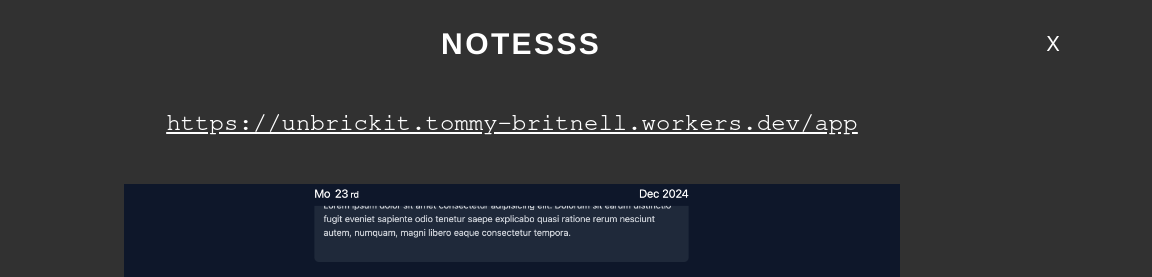
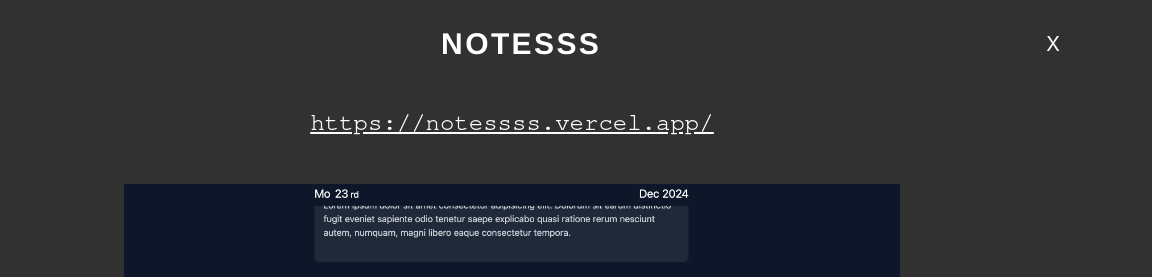
Before and after one commit to Britnell/portfolio, an Astro site: page /portfolio/work/notess in a window 1280 px wide. Shown: the top 277 px of the page, 128-1280 px from the left. Built offline with nearby package versions, Linux system fonts and the light colour scheme; Astro itself is replaced by a stand-in of ours.

Commit message:
fix link

```diff
--- a/src/content/work/notess.md
+++ b/src/content/work/notess.md
@@ -1,7 +1,7 @@
 ---
 title: "Notesss"
 id: "notess"
-url: "https://unbrickit.tommy-britnell.workers.dev/app"
+url: "https://notessss.vercel.app/"
 imgs: ["notesss.png"]
 ---
 
```
